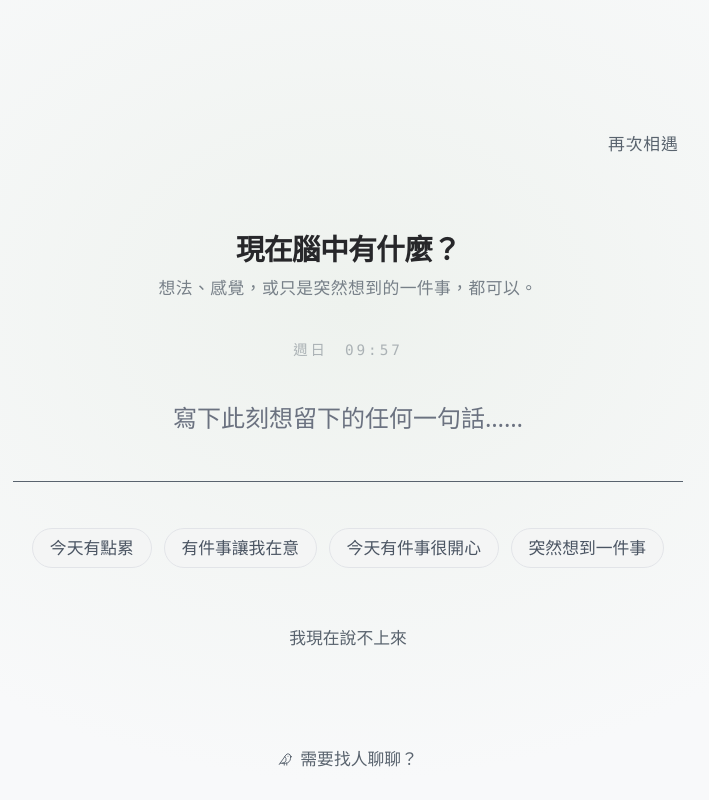
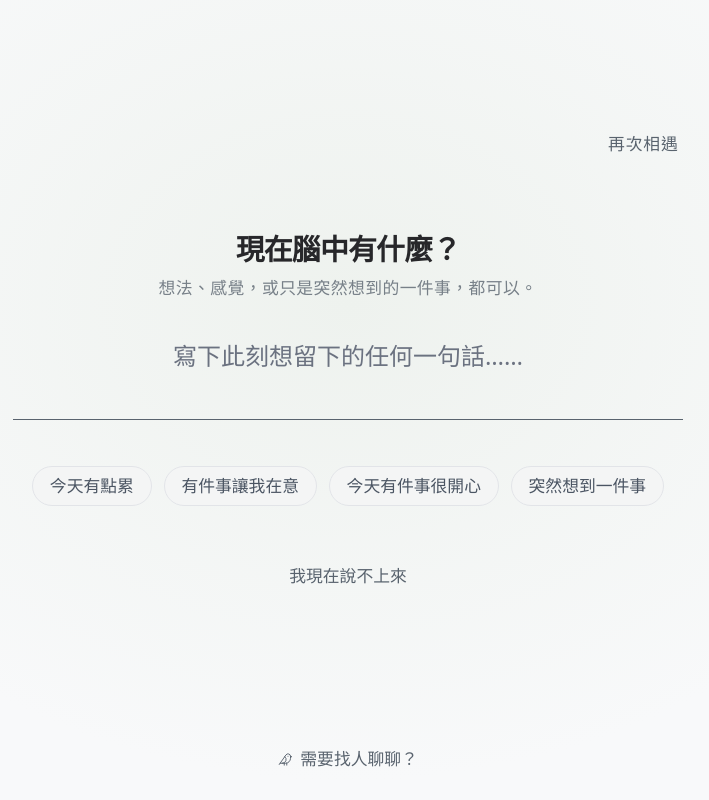
Before and after one commit to q5089877/privateMind, a React (Vite) app: page / in a window 1280 px wide. Shown: the whole page, without its empty margins (292-1001 px from the left). Built offline with nearby package versions, Linux system fonts and the light colour scheme.

Commit message:
ui: remove live clock from HomeScreen

```diff
--- a/src/components/HomeScreen.tsx
+++ b/src/components/HomeScreen.tsx
@@ -13,7 +13,6 @@ interface HomeScreenProps {
 export const HomeScreen: React.FC<HomeScreenProps> = ({ onStartInput, onSayNothing, onReview }) => {
   const [inputText, setInputText] = useState('');
   const [isSinking, setIsSinking] = useState(false);
-  const [nowStr, setNowStr] = useState('');
   const textareaRef = useRef<HTMLTextAreaElement>(null);
 
   const QUICK_OPTIONS = UI_TEXT.home.quickOptions;
@@ -32,20 +31,6 @@ export const HomeScreen: React.FC<HomeScreenProps> = ({ onStartInput, onSayNothi
       textareaRef.current?.focus();
     }, 60);
     return () => clearTimeout(focusTimer);
-  }, []);
-
-  // 當下時間（每分鐘更新，強化「現在」感）
-  useEffect(() => {
-    const update = () => {
-      const now = new Date();
-      const weekday = ['日','一','二','三','四','五','六'][now.getDay()];
-      const h = String(now.getHours()).padStart(2, '0');
-      const m = String(now.getMinutes()).padStart(2, '0');
-      setNowStr(`週${weekday}　${h}:${m}`);
-    };
-    update();
-    const interval = setInterval(update, 60000);
-    return () => clearInterval(interval);
   }, []);
 
   const handleQuickSelect = (text: string) => {
@@ -124,13 +109,6 @@ export const HomeScreen: React.FC<HomeScreenProps> = ({ onStartInput, onSayNothi
           </p>
         </div>
 
-        {/* 當下時間錨點（填補留白、強化「現在」感，沉降時同步消失） */}
-        {nowStr && (
-          <div className={`select-none transition-opacity duration-300 ${isSinking ? 'opacity-0' : ''}`}>
-            <span className="text-xs text-ink-muted/45 font-mono tracking-[0.2em]">{nowStr}</span>
-          </div>
-        )}
-
         {/* 無邊界多行輸入區：沉降時作為全畫面唯一焦點，2.0s 慢速縮小至 25% 沉落 */}
         <div className={`w-full relative px-2 ${isSinking ? 'sink-animation pointer-events-none' : ''}`}>
           <textarea
```
